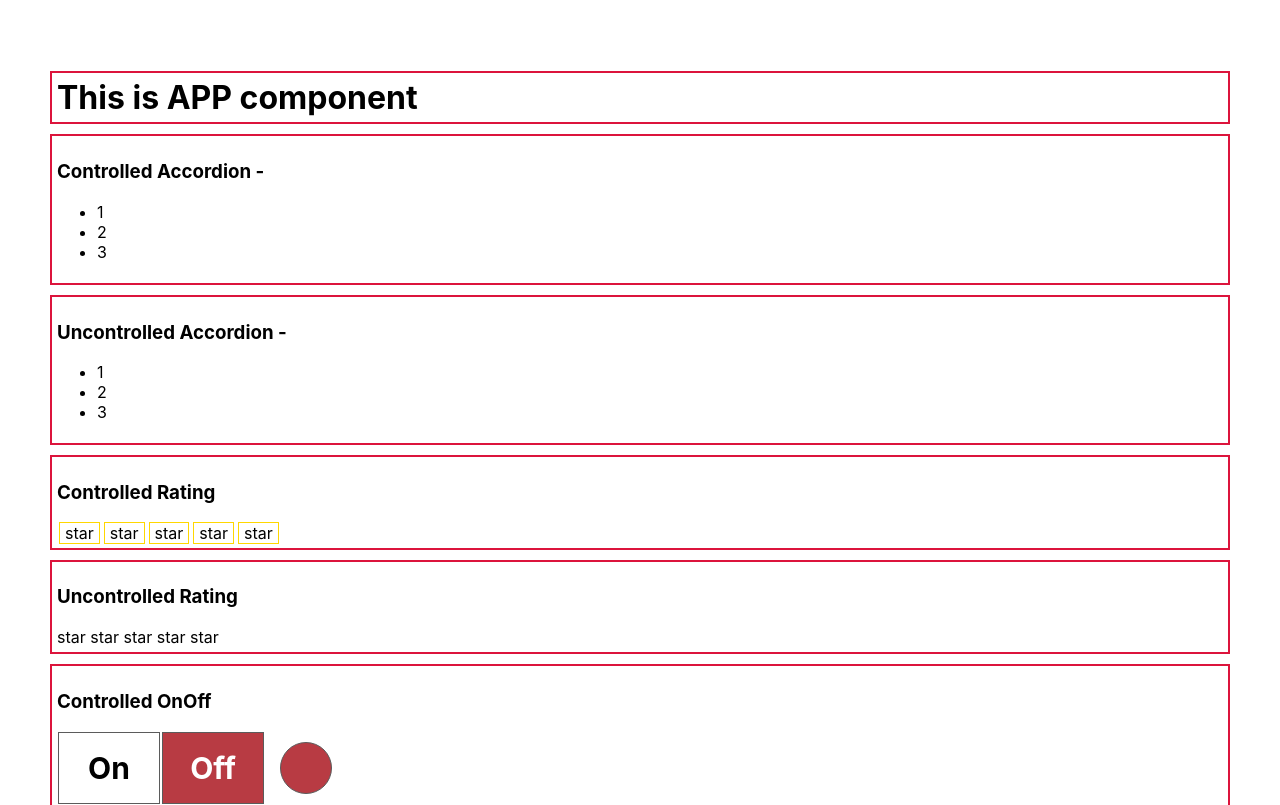
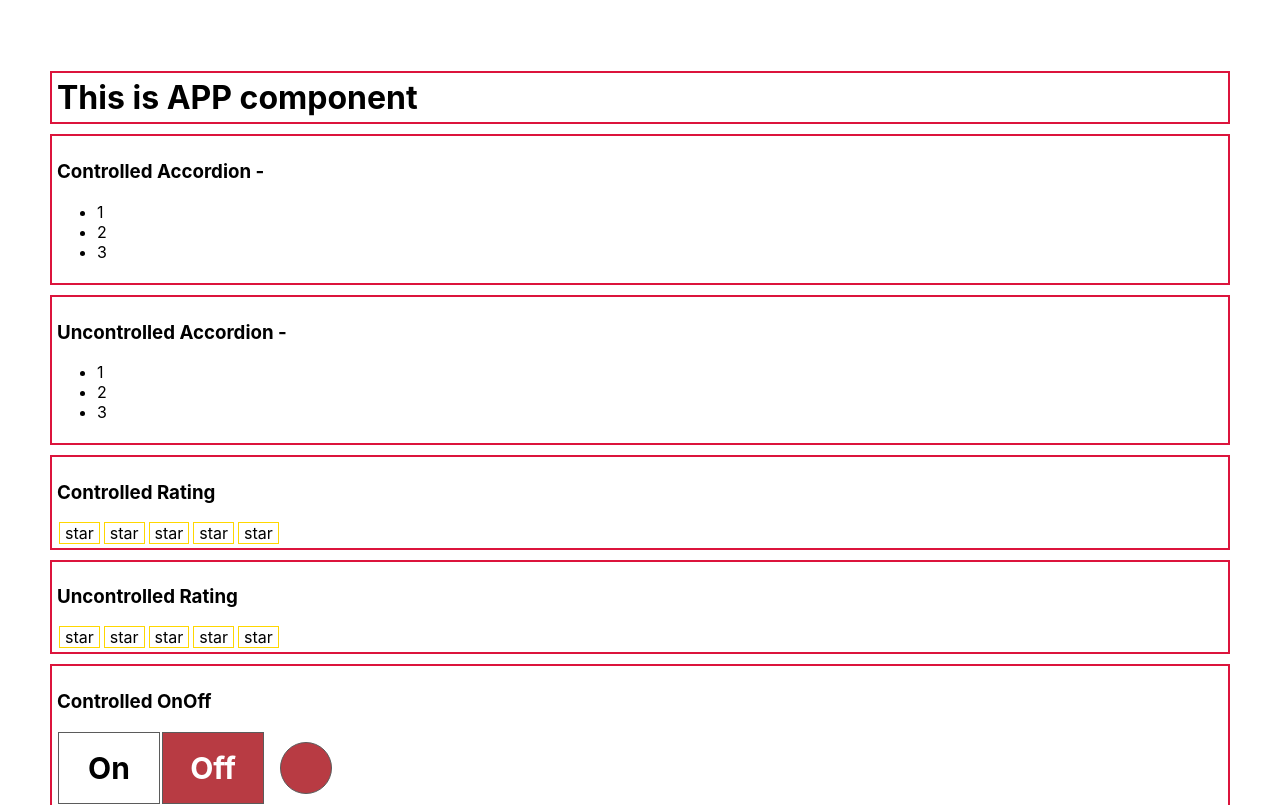
Before and after one commit to rzalyaev/react-practice, a React (Create React App) app: page / in a window 1280 px wide. Shown: the top 805 px of the page. Built offline with nearby package versions, Linux system fonts and the light colour scheme; the HTML template or start-up script is replaced by a standard one.

Commit message:
Refactor code

```diff
--- a/src/components/UncontrolledRating/UncontrolledStar/UncontrolledStar.tsx
+++ b/src/components/UncontrolledRating/UncontrolledStar/UncontrolledStar.tsx
@@ -1,13 +1,18 @@
 import React from "react";
+import styles from "../../Rating/Star/Star.module.css";
 
 type PropsType = {
-    value: 1 | 2 | 3 | 4 | 5
     selected: boolean
-    onClickCallback: (value: number) => void
+    setRating: () => void
 }
 
 export const UncontrolledStar = (props: PropsType) => {
+    const onClickHandler = () => props.setRating()
+    const selectedStarClassName = `${styles.star} ${props.selected && styles.selectedStar}`
+
     return(
-        <span onClick={() => {props.onClickCallback(props.value)}}>{props.selected ? <b>star</b> : <>star</>} </span>
+        <span className={selectedStarClassName} onClick={onClickHandler}>
+            {props.selected ? <b>star</b> : "star"}
+        </span>
     )
 }
```
